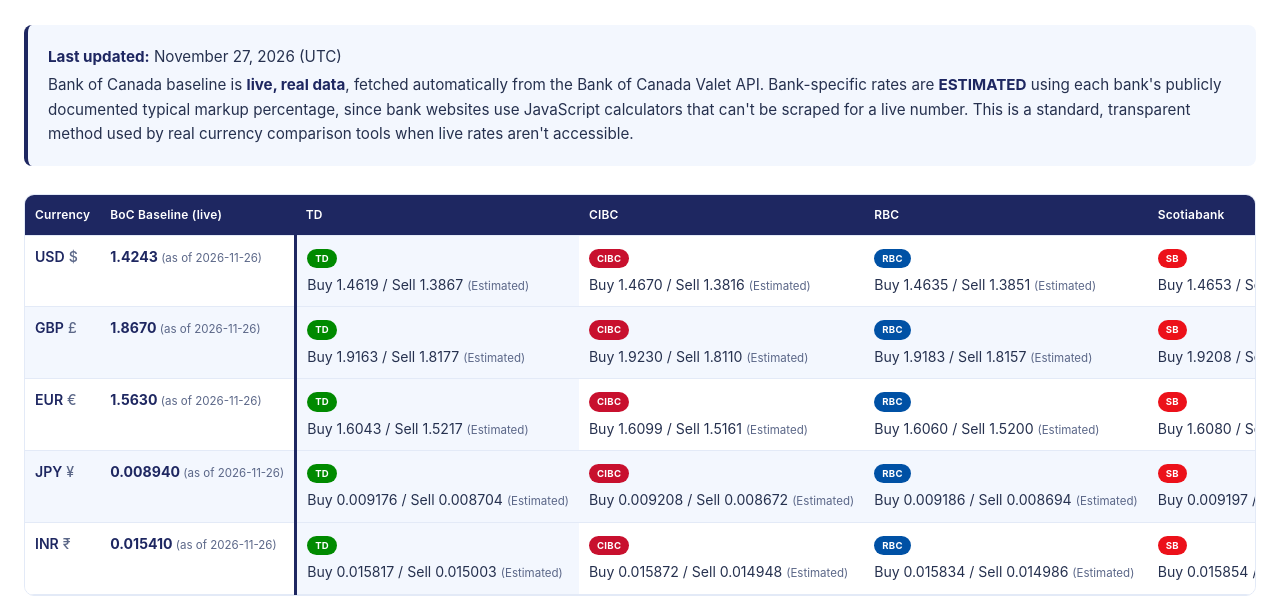
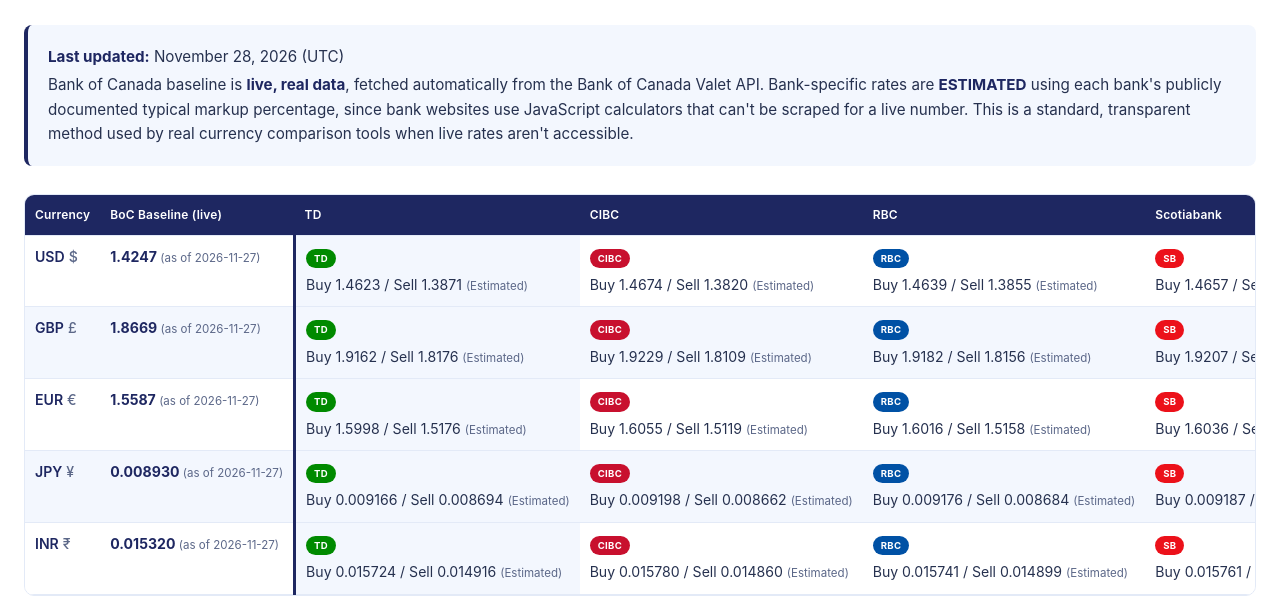
Before and after one commit to Shibin21S/currency-rate-helper, a plain HTML site: page index.html in a window 1280 px wide. Shown: the part 178-783 px from the top of the page. Drawn offline with Linux system fonts and the light colour scheme.

Commit message:
Daily rate update: 2026-11-28

```diff
--- a/index.html
+++ b/index.html
@@ -26,7 +26,7 @@
   <p class="subtitle">Best Deals across TD, CIBC, RBC, Scotiabank, and BMO</p>
 
   <div class="notice">
-    <p><strong>Last updated:</strong> November 27, 2026 (UTC)</p>
+    <p><strong>Last updated:</strong> November 28, 2026 (UTC)</p>
     <p>
       Bank of Canada baseline is <strong>live, real data</strong>, fetched
       automatically from the Bank of Canada Valet API. Bank-specific rates
@@ -55,126 +55,126 @@
     <tbody>
       <tr>
         <td class="currency-cell">USD<span class="currency-symbol">$</span></td>
-        <td class="baseline-cell">1.4243 <span class="est-tag">(as of 2026-11-26)</span></td>
+        <td class="baseline-cell">1.4247 <span class="est-tag">(as of 2026-11-27)</span></td>
         <td class="winner">
           <span class="bank-pill" style="background-color: #008A00">TD</span>
-          <div class="rate-values">Buy 1.4619 / Sell 1.3867 <span class="est-tag">(Estimated)</span></div>
+          <div class="rate-values">Buy 1.4623 / Sell 1.3871 <span class="est-tag">(Estimated)</span></div>
         </td>
         <td>
           <span class="bank-pill" style="background-color: #C8102E">CIBC</span>
-          <div class="rate-values">Buy 1.4670 / Sell 1.3816 <span class="est-tag">(Estimated)</span></div>
+          <div class="rate-values">Buy 1.4674 / Sell 1.3820 <span class="est-tag">(Estimated)</span></div>
         </td>
         <td>
           <span class="bank-pill" style="background-color: #0051A5">RBC</span>
-          <div class="rate-values">Buy 1.4635 / Sell 1.3851 <span class="est-tag">(Estimated)</span></div>
+          <div class="rate-values">Buy 1.4639 / Sell 1.3855 <span class="est-tag">(Estimated)</span></div>
         </td>
         <td>
           <span class="bank-pill" style="background-color: #EC111A">SB</span>
-          <div class="rate-values">Buy 1.4653 / Sell 1.3833 <span class="est-tag">(Estimated)</span></div>
+          <div class="rate-values">Buy 1.4657 / Sell 1.3837 <span class="est-tag">(Estimated)</span></div>
         </td>
         <td>
           <span class="bank-pill" style="background-color: #0079C1">BMO</span>
-          <div class="rate-values">Buy 1.4635 / Sell 1.3851 <span class="est-tag">(Estimated)</span></div>
+          <div class="rate-values">Buy 1.4639 / Sell 1.3855 <span class="est-tag">(Estimated)</span></div>
         </td>
         <td><span class="best-deal-badge">TD</span></td>
       </tr>
       <tr>
         <td class="currency-cell">GBP<span class="currency-symbol">£</span></td>
-        <td class="baseline-cell">1.8670 <span class="est-tag">(as of 2026-11-26)</span></td>
+        <td class="baseline-cell">1.8669 <span class="est-tag">(as of 2026-11-27)</span></td>
         <td class="winner">
           <span class="bank-pill" style="background-color: #008A00">TD</span>
-          <div class="rate-values">Buy 1.9163 / Sell 1.8177 <span class="est-tag">(Estimated)</span></div>
+          <div class="rate-values">Buy 1.9162 / Sell 1.8176 <span class="est-tag">(Estimated)</span></div>
         </td>
         <td>
           <span class="bank-pill" style="background-color: #C8102E">CIBC</span>
-          <div class="rate-values">Buy 1.9230 / Sell 1.8110 <span class="est-tag">(Estimated)</span></div>
+          <div class="rate-values">Buy 1.9229 / Sell 1.8109 <span class="est-tag">(Estimated)</span></div>
         </td>
         <td>
           <span class="bank-pill" style="background-color: #0051A5">RBC</span>
-          <div class="rate-values">Buy 1.9183 / Sell 1.8157 <span class="est-tag">(Estimated)</span></div>
+          <div class="rate-values">Buy 1.9182 / Sell 1.8156 <span class="est-tag">(Estimated)</span></div>
         </td>
         <td>
           <span class="bank-pill" style="background-color: #EC111A">SB</span>
-          <div class="rate-values">Buy 1.9208 / Sell 1.8132 <span class="est-tag">(Estimated)</span></div>
+          <div class="rate-values">Buy 1.9207 / Sell 1.8131 <span class="est-tag">(Estimated)</span></div>
         </td>
         <td>
           <span class="bank-pill" style="background-color: #0079C1">BMO</span>
-          <div class="rate-values">Buy 1.9183 / Sell 1.8157 <span class="est-tag">(Estimated)</span></div>
+          <div class="rate-values">Buy 1.9182 / Sell 1.8156 <span class="est-tag">(Estimated)</span></div>
         </td>
         <td><span class="best-deal-badge">TD</span></td>
       </tr>
       <tr>
         <td class="currency-cell">EUR<span class="currency-symbol">€</span></td>
-        <td class="baseline-cell">1.5630 <span class="est-tag">(as of 2026-11-26)</span></td>
+        <td class="baseline-cell">1.5587 <span class="est-tag">(as of 2026-11-27)</span></td>
         <td class="winner">
           <span class="bank-pill" style="background-color: #008A00">TD</span>
-          <div class="rate-values">Buy 1.6043 / Sell 1.5217 <span class="est-tag">(Estimated)</span></div>
+          <div class="rate-values">Buy 1.5998 / Sell 1.5176 <span class="est-tag">(Estimated)</span></div>
         </td>
         <td>
           <span class="bank-pill" style="background-color: #C8102E">CIBC</span>
-          <div class="rate-values">Buy 1.6099 / Sell 1.5161 <span class="est-tag">(Estimated)</span></div>
+          <div class="rate-values">Buy 1.6055 / Sell 1.5119 <span class="est-tag">(Estimated)</span></div>
         </td>
         <td>
           <span class="bank-pill" style="background-color: #0051A5">RBC</span>
-          <div class="rate-values">Buy 1.6060 / Sell 1.5200 <span class="est-tag">(Estimated)</span></div>
+          <div class="rate-values">Buy 1.6016 / Sell 1.5158 <span class="est-tag">(Estimated)</span></div>
         </td>
         <td>
           <span class="bank-pill" style="background-color: #EC111A">SB</span>
-          <div class="rate-values">Buy 1.6080 / Sell 1.5180 <span class="est-tag">(Estimated)</span></div>
+          <div class="rate-values">Buy 1.6036 / Sell 1.5138 <span class="est-tag">(Estimated)</span></div>
         </td>
         <td>
           <span class="bank-pill" style="background-color: #0079C1">BMO</span>
-          <div class="rate-values">Buy 1.6060 / Sell 1.5200 <span class="est-tag">(Estimated)</span></div>
+          <div class="rate-values">Buy 1.6016 / Sell 1.5158 <span class="est-tag">(Estimated)</span></div>
         </td>
         <td><span class="best-deal-badge">TD</span></td>
       </tr>
       <tr>
         <td class="currency-cell">JPY<span class="currency-symbol">¥</span></td>
-        <td class="baseline-cell">0.008940 <span class="est-tag">(as of 2026-11-26)</span></td>
+        <td class="baseline-cell">0.008930 <span class="est-tag">(as of 2026-11-27)</span></td>
         <td class="winner">
           <span class="bank-pill" style="background-color: #008A00">TD</span>
-          <div class="rate-values">Buy 0.009176 / Sell 0.008704 <span class="est-tag">(Estimated)</span></div>
+          <div class="rate-values">Buy 0.009166 / Sell 0.008694 <span class="est-tag">(Estimated)</span></div>
         </td>
         <td>
           <span class="bank-pill" style="background-color: #C8102E">CIBC</span>
-          <div class="rate-values">Buy 0.009208 / Sell 0.008672 <span class="est-tag">(Estimated)</span></div>
+          <div class="rate-values">Buy 0.009198 / Sell 0.008662 <span class="est-tag">(Estimated)</span></div>
         </td>
         <td>
           <span class="bank-pill" style="background-color: #0051A5">RBC</span>
-          <div class="rate-values">Buy 0.009186 / Sell 0.008694 <span class="est-tag">(Estimated)</span></div>
+          <div class="rate-values">Buy 0.009176 / Sell 0.008684 <span class="est-tag">(Estimated)</span></div>
         </td>
         <td>
           <span class="bank-pill" style="background-color: #EC111A">SB</span>
-          <div class="rate-values">Buy 0.009197 / Sell 0.008683 <span class="est-tag">(Estimated)</span></div>
+          <div class="rate-values">Buy 0.009187 / Sell 0.008673 <span class="est-tag">(Estimated)</span></div>
         </td>
         <td>
           <span class="bank-pill" style="background-color: #0079C1">BMO</span>
-          <div class="rate-values">Buy 0.009186 / Sell 0.008694 <span class="est-tag">(Estimated)</span></div>
+          <div class="rate-values">Buy 0.009176 / Sell 0.008684 <span class="est-tag">(Estimated)</span></div>
         </td>
         <td><span class="best-deal-badge">TD</span></td>
       </tr>
       <tr>
         <td class="currency-cell">INR<span class="currency-symbol">₹</span></td>
-        <td class="baseline-cell">0.015410 <span class="est-tag">(as of 2026-11-26)</span></td>
+        <td class="baseline-cell">0.015320 <span class="est-tag">(as of 2026-11-27)</span></td>
         <td class="winner">
           <span class="bank-pill" style="background-color: #008A00">TD</span>
-          <div class="rate-values">Buy 0.015817 / Sell 0.015003 <span class="est-tag">(Estimated)</span></div>
+          <div class="rate-values">Buy 0.015724 / Sell 0.014916 <span class="est-tag">(Estimated)</span></div>
         </td>
         <td>
           <span class="bank-pill" style="background-color: #C8102E">CIBC</span>
-          <div class="rate-values">Buy 0.015872 / Sell 0.014948 <span class="est-tag">(Estimated)</span></div>
+          <div class="rate-values">Buy 0.015780 / Sell 0.014860 <span class="est-tag">(Estimated)</span></div>
         </td>
         <td>
           <span class="bank-pill" style="background-color: #0051A5">RBC</span>
-          <div class="rate-values">Buy 0.015834 / Sell 0.014986 <span class="est-tag">(Estimated)</span></div>
+          <div class="rate-values">Buy 0.015741 / Sell 0.014899 <span class="est-tag">(Estimated)</span></div>
         </td>
         <td>
           <span class="bank-pill" style="background-color: #EC111A">SB</span>
-          <div class="rate-values">Buy 0.015854 / Sell 0.014966 <span class="est-tag">(Estimated)</span></div>
+          <div class="rate-values">Buy 0.015761 / Sell 0.014879 <span class="est-tag">(Estimated)</span></div>
         </td>
         <td>
           <span class="bank-pill" style="background-color: #0079C1">BMO</span>
-          <div class="rate-values">Buy 0.015834 / Sell 0.014986 <span class="est-tag">(Estimated)</span></div>
+          <div class="rate-values">Buy 0.015741 / Sell 0.014899 <span class="est-tag">(Estimated)</span></div>
         </td>
         <td><span class="best-deal-badge">TD</span></td>
       </tr>
```
